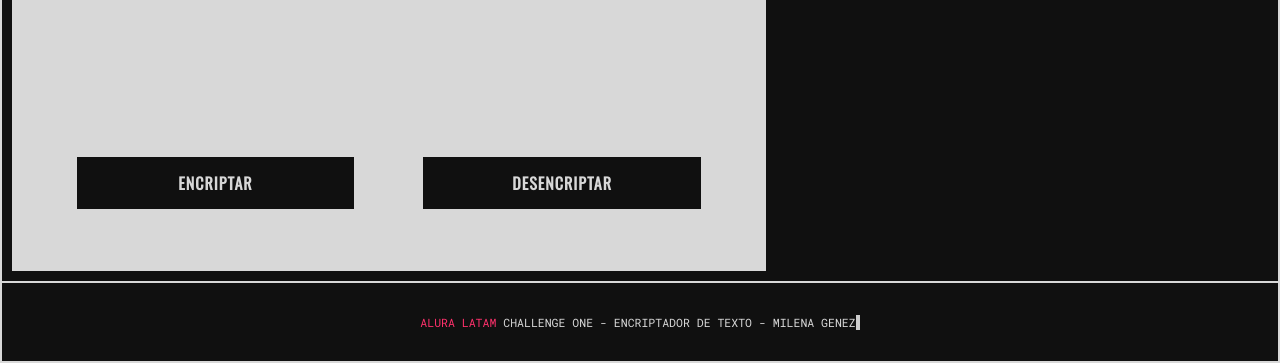
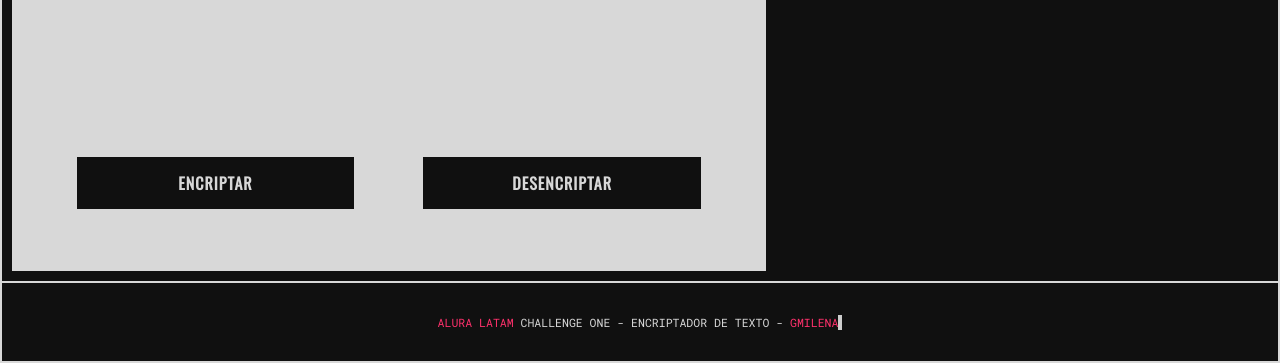
Before and after one commit to gmilena/encriptador-de-mensajes-, a plain HTML site: page index.html in a window 1280 px wide. Shown: the part 437-800 px from the top of the page. Drawn offline with nearby package versions, Linux system fonts and the light colour scheme; some packages are replaced by stand-ins of ours; a script that the page names is missing.

Commit message:
cambio de titulo

```diff
--- a/index.html
+++ b/index.html
@@ -2,7 +2,7 @@
 <html lang="es">
 
 <head>
-  <title>Document</title>
+  <title>Encriptador de mensajes</title>
   <meta charset="UTF-8">
   <meta http-equiv="X-UA-Compatible" content="IE=edge">
   <meta name="viewport" content="width=device-width, initial-scale=1.0">
@@ -48,7 +48,8 @@
   <footer class="footer">
     <h3>
       <a class="link" href="https://www.aluracursos.com/" target="_blank">ALURA LATAM</a>
-      CHALLENGE ONE - ENCRIPTADOR DE TEXTO - MILENA GENEZ
+      CHALLENGE ONE - ENCRIPTADOR DE TEXTO - <a class="link" href="https://github.com/gmilena"
+        target="_blank">GMILENA</a>
     </h3>
   </footer>
   <script src="script.js" type="text/javascript"></script>
--- a/style.css
+++ b/style.css
@@ -240,7 +240,7 @@ footer {
 h3 {
   animation: blink 0.7s infinite alternate;
   border-right: 4px solid;
-  font-size: 0.93em;
+  font-size: 0.87em;
   font-weight: lighter;
   letter-spacing: 0px;
 }
```
